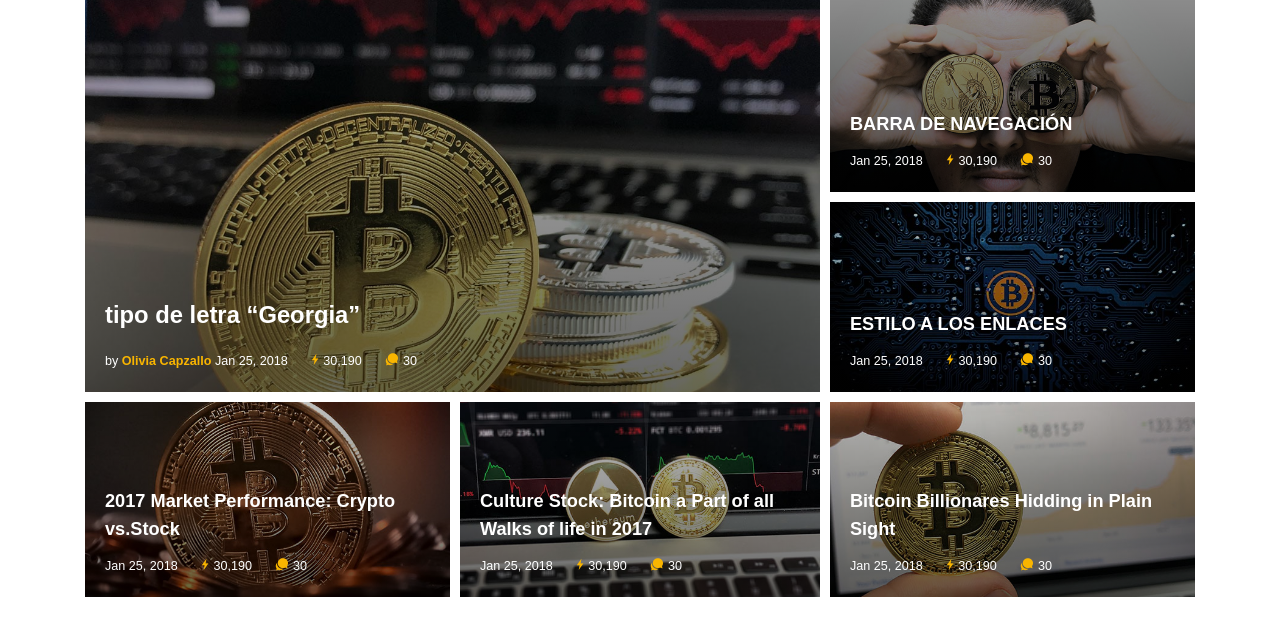
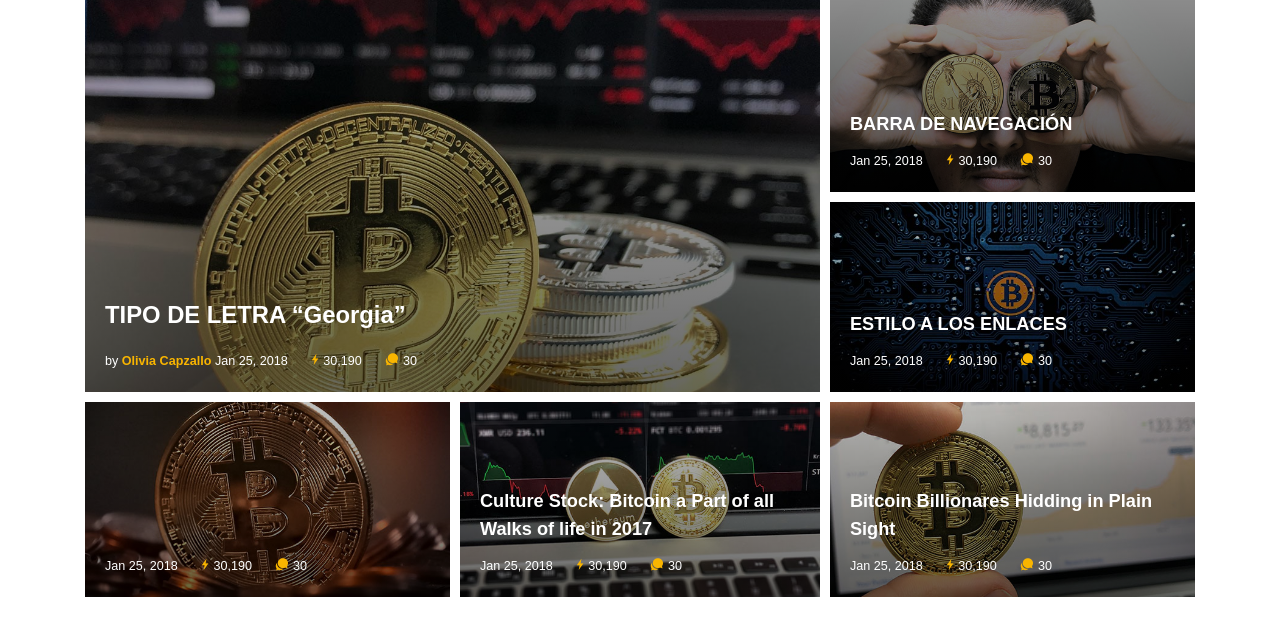
Before and after one commit to abel-jesus/newss, a plain HTML site: page index.html in a window 1280 px wide. Shown: the part 130-774 px from the top of the page. Drawn offline with Linux system fonts and the light colour scheme; files whose address does not match are found by name; a web font is replaced by a local one.

Commit message:
Update index.html

```diff
--- a/index.html
+++ b/index.html
@@ -88,7 +88,7 @@
 						<div class="img-bg bg-1 bg-grad-layer-6"></div>
 
 						<div class="abs-blr color-white p-20 bg-sm-color-7">
-							<h3 class="mb-15 mb-sm-5 font-sm-13"><b>tipo de letra “Georgia”</b></h3>
+							<h3 class="mb-15 mb-sm-5 font-sm-13"><b>TIPO DE LETRA “Georgia”</b></h3>
 							<ul class="list-li-mr-20">
 								<li>by <span class="color-primary"><b>Olivia Capzallo</b></span> Jan 25, 2018</li>
 								<li><i class="color-primary mr-5 font-12 ion-ios-bolt"></i>30,190</li>
@@ -144,7 +144,7 @@
 						<div class="img-bg bg-4 bg-grad-layer-6"></div>
 
 						<div class="abs-blr color-white p-20 bg-sm-color-7">
-							<h4 class="mb-10 mb-sm-5"><b>2017 Market Performance: Crypto vs.Stock</b></h4>
+							<h4 class="mb-10 mb-sm-5"><b></b></h4>
 							<ul class="list-li-mr-20">
 								<li>Jan 25, 2018</li>
 								<li><i class="color-primary mr-5 font-12 ion-ios-bolt"></i>30,190</li>
```
